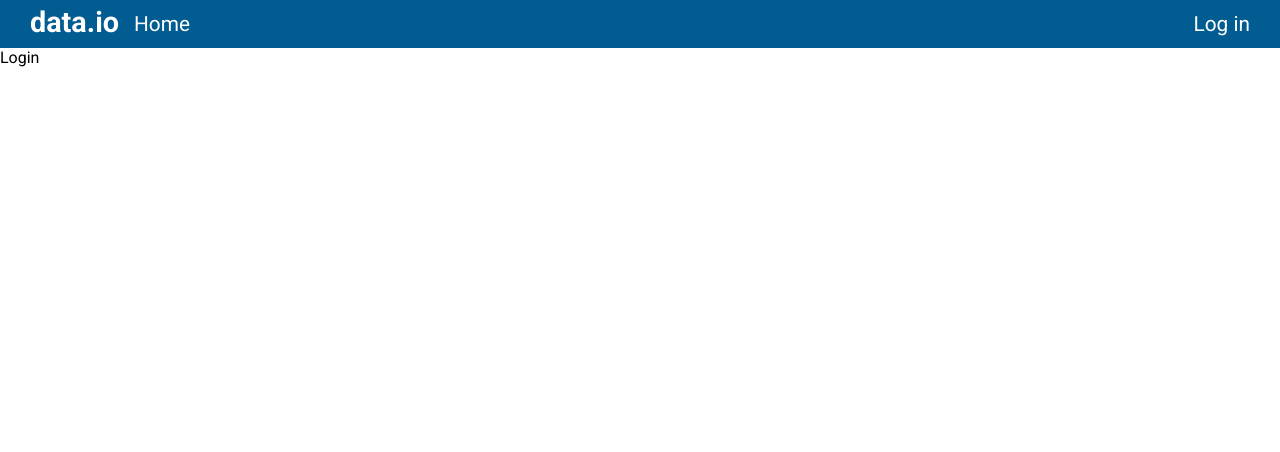
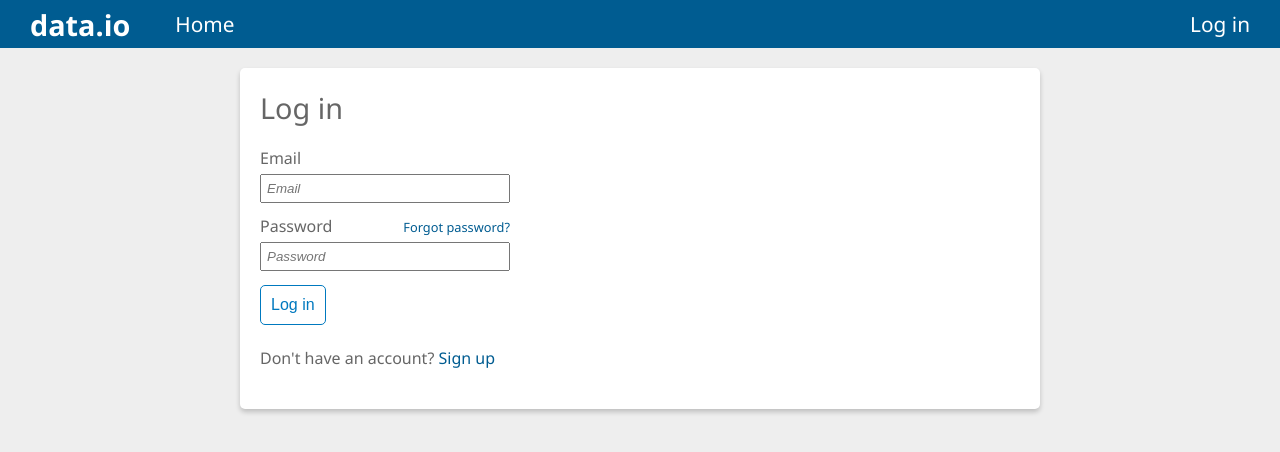
Before and after one commit to pfraces/data.io, a React (Create React App) app: page /login in a window 1280 px wide. Shown: the top 452 px of the page. Built offline with nearby package versions, Linux system fonts and the light colour scheme; no server answers.

Commit message:
added login view

```diff
--- a/src/AppLayout/AppLayout.css
+++ b/src/AppLayout/AppLayout.css
@@ -1,4 +1,5 @@
 .AppLayout {
   height: 100%;
   overflow: auto;
+  background-color: var(--background);
 }
--- a/src/AppLayout/Header/Header.css
+++ b/src/AppLayout/Header/Header.css
@@ -32,6 +32,10 @@
   display: flex;
 }
 
+.Header .nav .link {
+  margin-left: 30px;
+}
+
 .Header .session {
   display: flex;
   margin-left: auto;
--- a/src/styles/colors.css
+++ b/src/styles/colors.css
@@ -1,3 +1,11 @@
 :root {
+  --blue: #0079bf;
+  --green: #519839;
+  --yellow: #faa53d;
+  --red: #b04632;
   --darkblue: #005c91;
+
+  --primary: #666;
+  --disabled: #999;
+  --background: #eee;
 }
--- a/src/styles/layout.css
+++ b/src/styles/layout.css
@@ -1,3 +1,10 @@
 .nowrap {
   white-space: nowrap;
 }
+
+.page-container {
+  box-sizing: content-box;
+  padding-left: calc(100vw - 100%);
+  max-width: 800px;
+  margin: 0 auto;
+}
--- a/src/styles/reset.css
+++ b/src/styles/reset.css
@@ -12,7 +12,7 @@ body,
 
 body {
   margin: 0;
-  font-family: 'Roboto';
+  font-family: 'Segoe UI', 'Roboto';
 }
 
 ul {
--- a/src/styles/theme.css
+++ b/src/styles/theme.css
@@ -6,3 +6,125 @@ a {
 a:hover {
   text-decoration: underline;
 }
+
+article {
+  padding-top: 20px;
+  padding-bottom: 40px;
+}
+
+.button {
+  background-color: white;
+  color: var(--primary);
+  border: 1px solid var(--primary);
+  min-height: 27px;
+  margin: 2px 0;
+  padding: 5px;
+  border-radius: 5px;
+}
+
+.button:hover {
+  border-color: var(--primary);
+  color: white;
+  background-color: var(--primary);
+}
+
+.button.large {
+  height: 40px;
+  font-size: 1rem;
+  padding: 10px;
+}
+
+.button.blue {
+  border-color: var(--blue);
+  color: var(--blue);
+}
+
+.button.blue:hover {
+  border-color: var(--blue);
+  color: white;
+  background-color: var(--blue);
+}
+
+.button.green {
+  border-color: var(--green);
+  color: var(--green);
+}
+
+.button.green:hover {
+  border-color: var(--green);
+  color: white;
+  background-color: var(--green);
+}
+
+.button.yellow {
+  border-color: var(--yellow);
+  color: var(--yellow);
+}
+
+.button.yellow:hover {
+  border-color: var(--yellow);
+  color: white;
+  background-color: var(--yellow);
+}
+
+.button.red {
+  border-color: var(--red);
+  color: var(--red);
+}
+
+.button.red:hover {
+  border-color: var(--red);
+  color: white;
+  background-color: var(--red);
+}
+
+.button[disabled],
+.button[disabled]:hover {
+  background-color: white !important;
+  color: var(--disabled) !important;
+  border-color: var(--disabled) !important;
+  cursor: not-allowed;
+}
+
+.form .field {
+  margin-bottom: 10px;
+}
+
+.form .field .label {
+  margin-bottom: 3px;
+}
+
+.form .field input {
+  color: inherit;
+  margin: 2px 0;
+  padding: 5px;
+}
+
+.form .field input:placeholder-shown {
+  font-style: italic;
+}
+
+.card {
+  background-color: white;
+  color: var(--primary);
+  padding: 20px;
+  padding-bottom: 40px;
+  border-radius: 5px;
+  box-shadow: 0 3px 5px rgb(0 0 0 / 0.2);
+}
+
+.card-breadcrumbs {
+  margin-bottom: 20px;
+}
+
+.card-header {
+  display: flex;
+  align-items: center;
+  margin-bottom: 20px;
+}
+
+.card-header h1 {
+  flex: 1;
+  font-size: 1.8rem;
+  font-weight: 400;
+}
--- /dev/null
+++ b/src/views/Login/Login.css
@@ -0,0 +1,22 @@
+.Login .form .field input {
+  width: 250px;
+}
+
+.Login .password.field .label {
+  display: flex;
+  align-items: baseline;
+  width: 250px;
+}
+
+.Login .password.field .label .forgot-password {
+  font-size: 0.8rem;
+  margin-left: auto;
+}
+
+.Login .actions {
+  margin-top: 10px;
+}
+
+.Login .footer {
+  margin-top: 20px;
+}
--- a/src/views/Login/Login.js
+++ b/src/views/Login/Login.js
@@ -1,5 +1,94 @@
+import { useState } from 'react';
+import { Link, useNavigate } from 'react-router-dom';
+import { useAuth } from 'src/firebase/auth';
+import { useSnackbar } from 'src/AppLayout/snackbar/snackbar';
+import './Login.css';
+
 function Login() {
-  return <div className="Login">Login</div>;
+  const navigate = useNavigate();
+  const { login } = useAuth();
+  const snackbar = useSnackbar();
+
+  const [user, setUser] = useState({
+    email: '',
+    password: '',
+  });
+
+  const onEmailChange = (event) => {
+    setUser((user) => ({ ...user, email: event.target.value }));
+  };
+
+  const onPasswordChange = (event) => {
+    setUser((user) => ({ ...user, password: event.target.value }));
+  };
+
+  const onSubmit = (event) => {
+    event.preventDefault();
+
+    login(user)
+      .then(() => {
+        navigate('/home');
+      })
+      .catch((err) => {
+        snackbar({ severity: 'error', message: err.message });
+      });
+  };
+
+  return (
+    <div className="Login">
+      <article className="page-container">
+        <div className="card">
+          <div className="card-header">
+            <h1>Log in</h1>
+          </div>
+
+          <form noValidate className="form" onSubmit={onSubmit}>
+            <div className="field">
+              <p className="label">Email</p>
+
+              <input
+                type="email"
+                name="email"
+                autoComplete="email"
+                placeholder="Email"
+                value={user.email}
+                onChange={onEmailChange}
+              />
+            </div>
+
+            <div className="password field">
+              <div className="label">
+                <p>Password</p>
+
+                <Link to="/reset-password" className="forgot-password">
+                  Forgot password?
+                </Link>
+              </div>
+
+              <input
+                type="password"
+                name="password"
+                autoComplete="current-password"
+                placeholder="Password"
+                value={user.password}
+                onChange={onPasswordChange}
+              />
+
+              <div className="actions">
+                <button type="submit" className="button large blue">
+                  Log in
+                </button>
+              </div>
+            </div>
+          </form>
+
+          <div className="footer">
+            Don't have an account? <Link to="/signup">Sign up</Link>
+          </div>
+        </div>
+      </article>
+    </div>
+  );
 }
 
 export default Login;
```
